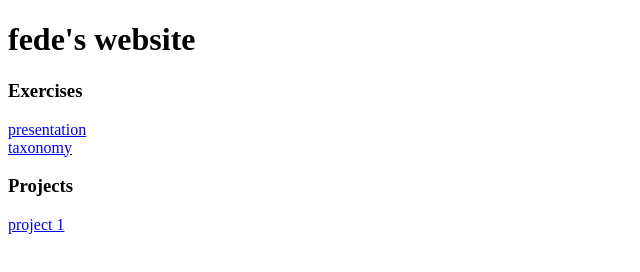
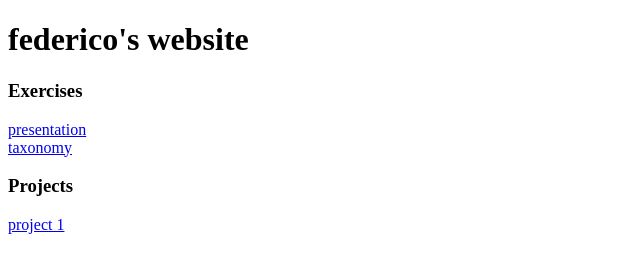
Before and after one commit to federicoperezvilloro/GD_for_the_Web_18_c, a plain HTML site: page index.html in a window 1280 px wide. Shown: the whole page, without its empty margins (0-640 px from the left). Drawn offline with Linux system fonts and the light colour scheme.

Commit message:
name change

```diff
--- a/index.html
+++ b/index.html
@@ -8,7 +8,7 @@
 
 <body>
   <div class="main">
-    <h1>fede's website</h1>
+    <h1>federico's website</h1>
     <div id="exercises">
       <h3>Exercises</h3>
       <a href="presenation2.html" target="blank">presentation</a>
```
